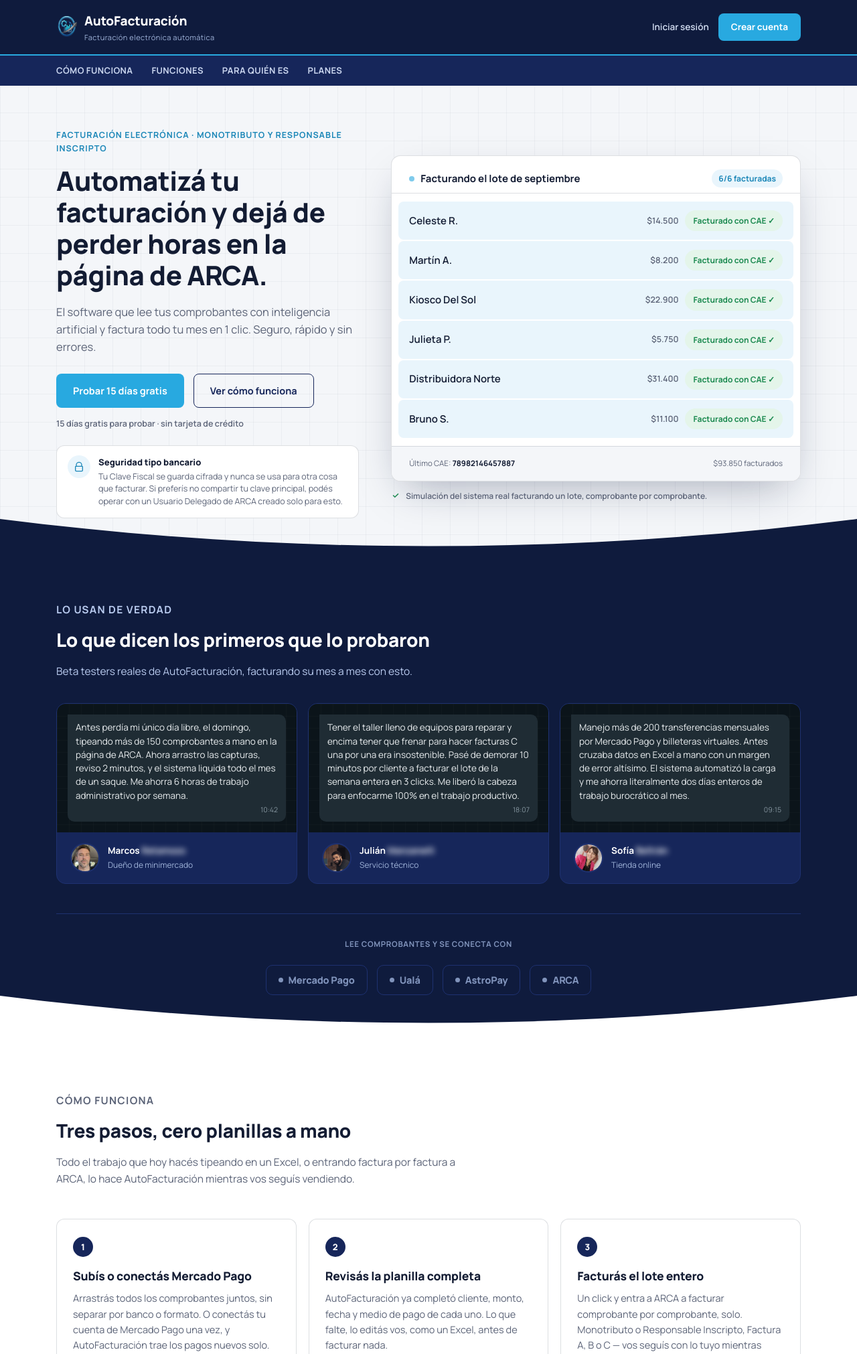
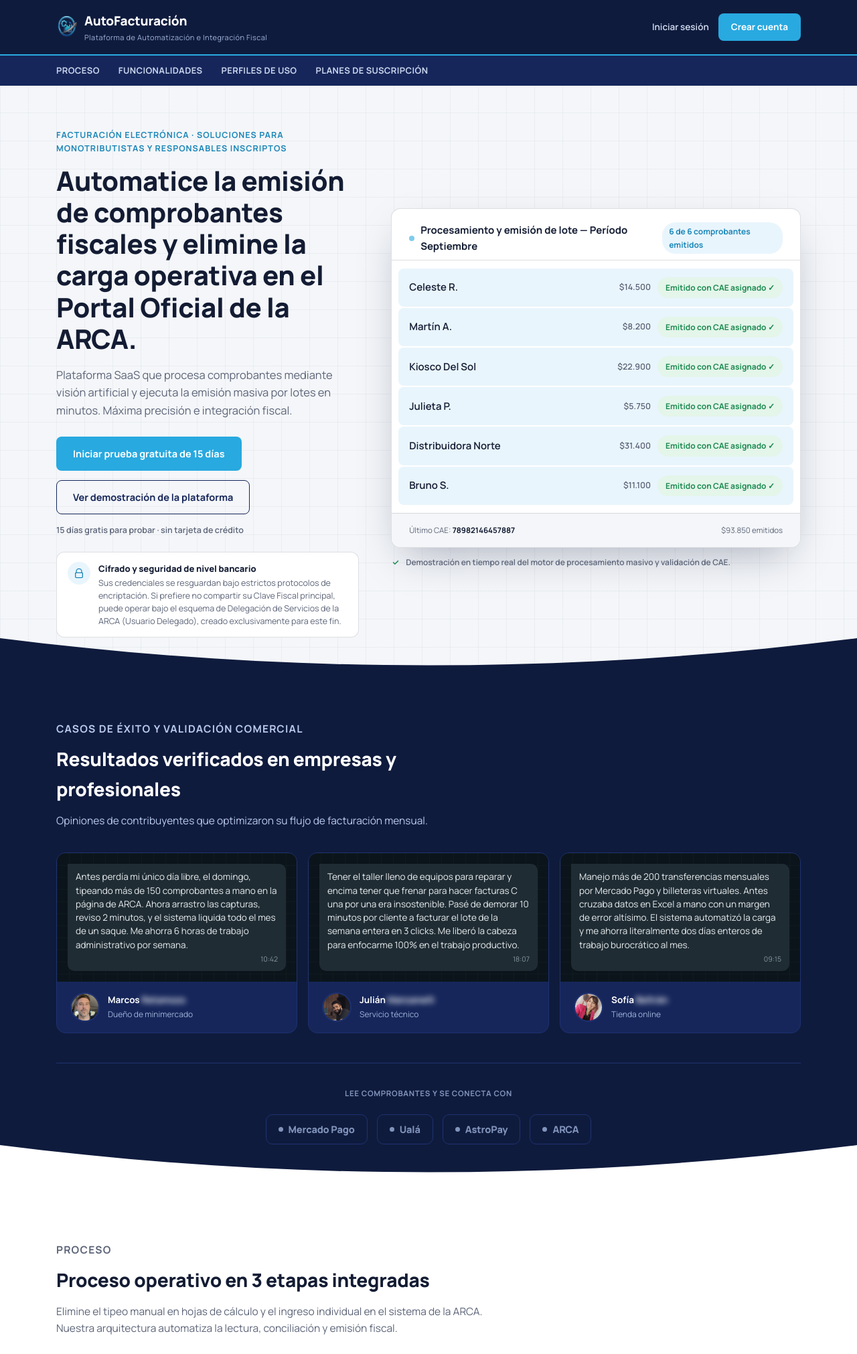
Before and after one commit to ortolanimichael-collab/facturea, a Flask app: page / in a window 1280 px wide. Shown: the top 2022 px of the page at 67% size. Run offline with Flask 3, Linux system fonts and the light colour scheme; data that the repository does not hold is empty.

Commit message:
Add files via upload

```diff
--- a/templates/index.html
+++ b/templates/index.html
@@ -3,8 +3,8 @@
 <head>
 <meta charset="UTF-8">
 <meta name="viewport" content="width=device-width, initial-scale=1.0">
-<title>AutoFacturación — Facturá cientos de comprobantes de un solo saque</title>
-<meta name="description" content="AutoFacturación lee tus comprobantes de Mercado Pago, transferencias y bancos, y factura todos juntos ante ARCA. Para monotributistas y responsables inscriptos.">
+<title>AutoFacturación — Facturación masiva y procesamiento automatizado de comprobantes</title>
+<meta name="description" content="AutoFacturación lee tus comprobantes de Mercado Pago, transferencias y bancos, y ejecuta la emisión masiva de comprobantes electrónicos ante la plataforma web de la ARCA. Para monotributistas y responsables inscriptos.">
 <link rel="preconnect" href="https://fonts.googleapis.com">
 <link rel="preconnect" href="https://fonts.gstatic.com" crossorigin>
 <link href="https://fonts.googleapis.com/css2?family=Manrope:wght@400;500;600;700;800&display=swap" rel="stylesheet">
@@ -516,7 +516,7 @@
         <img src="/static/img/logo-icon.png" class="logo-mark" alt="AutoFacturación">
         <div>
           <div class="logo-text">AutoFacturación</div>
-          <div class="logo-sub">Facturación electrónica automática</div>
+          <div class="logo-sub">Plataforma de Automatización e Integración Fiscal</div>
         </div>
       </a>
       <nav class="nav-auth">
@@ -527,10 +527,10 @@
   </div>
   <div class="bar-nav">
     <div class="wrap nav-links">
-      <a href="#como-funciona">Cómo funciona</a>
-      <a href="#funciones">Funciones</a>
-      <a href="#para-quien">Para quién es</a>
-      <a href="#planes">Planes</a>
+      <a href="#como-funciona">Proceso</a>
+      <a href="#funciones">Funcionalidades</a>
+      <a href="#para-quien">Perfiles de Uso</a>
+      <a href="#planes">Planes de Suscripción</a>
     </div>
   </div>
 </header>
@@ -539,12 +539,12 @@
   <section class="hero">
     <div class="wrap hero-grid">
       <div>
-        <p class="eyebrow">Facturación electrónica · Monotributo y Responsable Inscripto</p>
-        <h1>Automatizá tu facturación y dejá de perder horas en la página de ARCA.</h1>
-        <p class="lead">El software que lee tus comprobantes con inteligencia artificial y factura todo tu mes en 1 clic. Seguro, rápido y sin errores.</p>
+        <p class="eyebrow">Facturación Electrónica · Soluciones para Monotributistas y Responsables Inscriptos</p>
+        <h1>Automatice la emisión de comprobantes fiscales y elimine la carga operativa en el Portal Oficial de la ARCA.</h1>
+        <p class="lead">Plataforma SaaS que procesa comprobantes mediante visión artificial y ejecuta la emisión masiva por lotes en minutos. Máxima precisión e integración fiscal.</p>
         <div class="hero-cta">
-          <a href="/registro" class="btn btn-primary">Probar 15 días gratis</a>
-          <a href="#como-funciona" class="btn btn-ghost">Ver cómo funciona</a>
+          <a href="/registro" class="btn btn-primary">Iniciar prueba gratuita de 15 días</a>
+          <a href="#como-funciona" class="btn btn-ghost">Ver demostración de la plataforma</a>
         </div>
         <p class="hero-note">15 días gratis para probar · sin tarjeta de crédito</p>
         <div class="badge-seguridad">
@@ -552,8 +552,8 @@
             <svg width="16" height="16" viewBox="0 0 24 24" fill="none"><path d="M6 11V8a6 6 0 1112 0v3M5 11h14a1 1 0 011 1v8a2 2 0 01-2 2H6a2 2 0 01-2-2v-8a1 1 0 011-1z" stroke="currentColor" stroke-width="2" stroke-linecap="round" stroke-linejoin="round"/></svg>
           </div>
           <div>
-            <div class="badge-seguridad-titulo">Seguridad tipo bancario</div>
-            <div class="badge-seguridad-texto">Tu Clave Fiscal se guarda cifrada y nunca se usa para otra cosa que facturar. Si preferís no compartir tu clave principal, podés operar con un Usuario Delegado de ARCA creado solo para esto.</div>
+            <div class="badge-seguridad-titulo">Cifrado y seguridad de nivel bancario</div>
+            <div class="badge-seguridad-texto">Sus credenciales se resguardan bajo estrictos protocolos de encriptación. Si prefiere no compartir su Clave Fiscal principal, puede operar bajo el esquema de Delegación de Servicios de la ARCA (Usuario Delegado), creado exclusivamente para este fin.</div>
           </div>
         </div>
       </div>
@@ -563,9 +563,9 @@
           <div class="demo-head">
             <div class="demo-head-left">
               <span class="demo-live-dot" aria-hidden="true"></span>
-              <span class="demo-head-title">Facturando el lote de septiembre</span>
+              <span class="demo-head-title">Procesamiento y emisión de lote — Período Septiembre</span>
             </div>
-            <span class="demo-head-count" id="demoContador">0/6 facturadas</span>
+            <span class="demo-head-count" id="demoContador">0 de 6 comprobantes emitidos</span>
           </div>
           <div class="demo-lista" id="demoLista">
             <div class="demo-fila" data-monto="$14.500">
@@ -606,7 +606,7 @@
         </div>
         <p class="demo-nota">
           <svg width="14" height="14" viewBox="0 0 24 24" fill="none" aria-hidden="true"><path d="M6 12L10 16L18 8" stroke="#1C8A50" stroke-width="2.6" stroke-linecap="round" stroke-linejoin="round"/></svg>
-          Simulación del sistema real facturando un lote, comprobante por comprobante.
+          Demostración en tiempo real del motor de procesamiento masivo y validación de CAE.
         </p>
       </div>
     </div>
@@ -618,9 +618,9 @@
   <section class="testimonios">
     <div class="wrap">
       <div class="section-head">
-        <p class="eyebrow">Lo usan de verdad</p>
-        <h2>Lo que dicen los primeros que lo probaron</h2>
-        <p>Beta testers reales de AutoFacturación, facturando su mes a mes con esto.</p>
+        <p class="eyebrow">Casos de Éxito y Validación Comercial</p>
+        <h2>Resultados verificados en empresas y profesionales</h2>
+        <p>Opiniones de contribuyentes que optimizaron su flujo de facturación mensual.</p>
       </div>
       <div class="testi-grid">
         <div class="testi-card">
@@ -688,25 +688,25 @@
   <section id="como-funciona" class="alt">
     <div class="wrap">
       <div class="section-head">
-        <p class="eyebrow">Cómo funciona</p>
-        <h2>Tres pasos, cero planillas a mano</h2>
-        <p>Todo el trabajo que hoy hacés tipeando en un Excel, o entrando factura por factura a ARCA, lo hace AutoFacturación mientras vos seguís vendiendo.</p>
+        <p class="eyebrow">Proceso</p>
+        <h2>Proceso operativo en 3 etapas integradas</h2>
+        <p>Elimine el tipeo manual en hojas de cálculo y el ingreso individual en el sistema de la ARCA. Nuestra arquitectura automatiza la lectura, conciliación y emisión fiscal.</p>
       </div>
       <div class="steps">
         <div class="step">
           <div class="step-num">1</div>
-          <h3>Subís o conectás Mercado Pago</h3>
-          <p>Arrastrás todos los comprobantes juntos, sin separar por banco o formato. O conectás tu cuenta de Mercado Pago una vez, y AutoFacturación trae los pagos nuevos solo.</p>
+          <h3>Carga masiva o sincronización de API</h3>
+          <p>Cargue archivos en lote sin importar su origen, o integre directamente las API de sus billeteras virtuales y entidades financieras.</p>
         </div>
         <div class="step">
           <div class="step-num">2</div>
-          <h3>Revisás la planilla completa</h3>
-          <p>AutoFacturación ya completó cliente, monto, fecha y medio de pago de cada uno. Lo que falte, lo editás vos, como un Excel, antes de facturar nada.</p>
+          <h3>Conciliación y auditoría de datos</h3>
+          <p>El motor OCR extrae automáticamente montos, fechas e identificadores. Acceda a una grilla de control para auditar y ajustar los registros previo a la emisión.</p>
         </div>
         <div class="step">
           <div class="step-num">3</div>
-          <h3>Facturás el lote entero</h3>
-          <p>Un click y entra a ARCA a facturar comprobante por comprobante, solo. Monotributo o Responsable Inscripto, Factura A, B o C — vos seguís con lo tuyo mientras tanto.</p>
+          <h3>Emisión masiva e integración fiscal</h3>
+          <p>En un solo comando, el sistema procesa la nómina directamente contra los servidores de la ARCA, emitiendo comprobantes (Factura A, B o C) con CAE individualizado.</p>
         </div>
       </div>
     </div>
@@ -715,8 +715,8 @@
   <section id="calculadora">
     <div class="wrap">
       <div class="section-head">
-        <p class="eyebrow">Calculá tu ahorro</p>
-        <h2>¿Cuánto tiempo estás perdiendo facturando a mano?</h2>
+        <p class="eyebrow">Estimación de Eficiencia Operativa</p>
+        <h2>¿Cuál es el costo operativo de su proceso de facturación manual?</h2>
         <p>Movés los controles con tus números reales y mirá la cuenta.</p>
       </div>
       <div class="roi-calc">
@@ -727,19 +727,19 @@
             <div class="roi-valor"><span id="roiCantidadValor">100</span> comprobantes por mes</div>
           </div>
           <div class="roi-control">
-            <label for="roiMinutos">¿Cuánto tarda cada uno, tipeado a mano? (minutos)</label>
+            <label for="roiMinutos">Tiempo promedio de procesamiento manual por comprobante (minutos)</label>
             <input type="range" id="roiMinutos" min="1" max="15" step="1" value="5">
             <div class="roi-valor"><span id="roiMinutosValor">5</span> minutos por comprobante</div>
           </div>
         </div>
         <div class="roi-resultado">
-          <p class="roi-resultado-label">Hoy estás perdiendo</p>
+          <p class="roi-resultado-label">Carga operativa actual</p>
           <p class="roi-resultado-horas"><span id="roiHoras">8,3</span> horas al mes</p>
-          <p class="roi-resultado-sub">tipeando facturas a mano en la página de ARCA</p>
+          <p class="roi-resultado-sub">dedicadas a la transcripción manual en el Portal Web de la ARCA</p>
           <div class="roi-divider"></div>
           <p class="roi-resultado-label">Con AutoFacturación</p>
-          <p class="roi-resultado-autofact">≈ 3 minutos</p>
-          <p class="roi-resultado-sub">subís el lote entero y listo</p>
+          <p class="roi-resultado-autofact">~3 minutos</p>
+          <p class="roi-resultado-sub">mediante ejecución batch automatizada</p>
           <a href="/registro" class="btn btn-primary" style="margin-top:18px;width:100%;justify-content:center;">Recuperar ese tiempo gratis</a>
         </div>
       </div>
@@ -750,13 +750,13 @@
     <div class="wrap">
       <div class="section-head">
         <p class="eyebrow">Probalo ahora, sin crear cuenta</p>
-        <h2>Así se traduce un comprobante real en datos listos para facturar</h2>
+        <h2>Conversión de documentos no estructurados en registros fiscales listos para emisión</h2>
         <p>Mirá el ejemplo de abajo, y después probá con un comprobante tuyo — es gratis y podés ver el resultado antes de registrarte.</p>
       </div>
 
       <div class="comparativa">
         <div>
-          <p class="comparativa-label">Una foto como cualquier otra</p>
+          <p class="comparativa-label">Documento no estructurado (Imagen / PDF)</p>
           <div class="mock-recibo-sucio" aria-hidden="true">
             <div class="msucio-linea ancho-70 borroso"></div>
             <div class="msucio-linea ancho-40 borroso"></div>
@@ -775,7 +775,7 @@
         </div>
 
         <div>
-          <p class="comparativa-label">Datos listos para facturar</p>
+          <p class="comparativa-label">Estructura de datos procesada y validada</p>
           <table class="mock-tabla-limpia" id="tablaComparativa" aria-hidden="true">
             <tbody>
               <tr><td>Monto</td><td class="valor">$14.500,00</td></tr>
@@ -794,8 +794,8 @@
             <path d="M12 4V16M12 4L7 9M12 4L17 9" stroke="#28A9E0" stroke-width="2" stroke-linecap="round" stroke-linejoin="round"/>
             <path d="M4 16V18C4 19.1 4.9 20 6 20H18C19.1 20 20 19.1 20 18V16" stroke="#28A9E0" stroke-width="2" stroke-linecap="round" stroke-linejoin="round"/>
           </svg>
-          <p class="demo-upload-titulo">Arrastrá tu propio comprobante acá</p>
-          <p class="demo-upload-sub">o <span class="demo-upload-link">elegí un archivo</span> — JPG, PNG o PDF, hasta 8 MB</p>
+          <p class="demo-upload-titulo">Arrastre o seleccione un comprobante para su análisis</p>
+          <p class="demo-upload-sub">Soporta formatos JPG, PNG y PDF (hasta 8 MB)</p>
         </div>
 
         <div class="demo-upload-cargando" id="demoCargando" style="display:none;">
@@ -805,7 +805,7 @@
 
         <div class="demo-upload-resultado" id="demoResultado" style="display:none;">
           <div class="demo-upload-resultado-cabecera">
-            <p class="demo-upload-resultado-titulo">✓ Esto es lo que encontramos</p>
+            <p class="demo-upload-resultado-titulo">✓ Datos extraídos por el motor de visión artificial</p>
             <button type="button" class="btn-mini-ghost" id="btnOtroComprobante">Subir otro comprobante</button>
           </div>
           <table class="mock-tabla-limpia">
@@ -833,15 +833,15 @@
   <section id="funciones">
     <div class="wrap">
       <div class="section-head">
-        <p class="eyebrow">Funciones</p>
-        <h2>Todo lo que hace por vos</h2>
+        <p class="eyebrow">Funcionalidades</p>
+        <h2>Funcionalidades diseñadas para la automatización fiscal</h2>
         <p>No es solo leer una imagen — es todo el recorrido, del comprobante a la factura con CAE.</p>
       </div>
       <div class="features">
         <div class="feature">
           <div class="feature-icon">OCR</div>
-          <h3>Lee cualquier comprobante</h3>
-          <p>Mercado Pago, Ualá, AstroPay, Brubank y transferencias bancarias — entrenado con comprobantes reales, no una plantilla genérica.</p>
+          <h3>Motor de Reconocimiento Óptico (OCR Fiscal)</h3>
+          <p>Procesa comprobantes de Mercado Pago, Ualá, AstroPay, Brubank y transferencias bancarias mediante algoritmos avanzados de extracción de datos.</p>
         </div>
         <div class="feature">
           <div class="feature-icon">MP</div>
@@ -850,8 +850,8 @@
         </div>
         <div class="feature">
           <div class="feature-icon">A·B</div>
-          <h3>Monotributo y Responsable Inscripto</h3>
-          <p>Factura C para Monotributo, Factura A y B con IVA discriminado por alícuota para Responsable Inscripto.</p>
+          <h3>Soporte Multi-régimen Fiscal</h3>
+          <p>Emisión de Facturas C para Monotributistas. Facturas A y B con discriminación automática de alícuotas de IVA para Responsables Inscriptos — actualmente en etapa final de validación, con revisión manual sin cargo adicional.</p>
         </div>
         <div class="feature">
           <div class="feature-icon">✓</div>
@@ -860,8 +860,8 @@
         </div>
         <div class="feature">
           <div class="feature-icon">📱</div>
-          <h3>Anda bien desde el celular</h3>
-          <p>Revisás el comprobante entero en pantalla mientras cargás los datos, sin tener que entrar desde una compu.</p>
+          <h3>Interfaz Mobile Responsive</h3>
+          <p>Audite, edite y autorice lotes de facturación desde cualquier dispositivo móvil con total fluidez.</p>
         </div>
         <div class="feature">
           <div class="feature-icon">🔒</div>
@@ -875,8 +875,8 @@
   <section id="para-quien" class="alt">
     <div class="wrap">
       <div class="section-head">
-        <p class="eyebrow">Para quién es</p>
-        <h2>Pensado para quien cobra seguido y no quiere facturar a mano</h2>
+        <p class="eyebrow">Perfiles de Uso</p>
+        <h2>Diseñado para empresas, comercios y profesionales con alto volumen de facturación</h2>
       </div>
       <div class="for-grid">
         <div class="for-card yes">
@@ -1019,11 +1019,11 @@
       </div>
       <div class="faq">
         <div class="faq-item">
-          <h3>¿Qué pasa si ARCA se cae?</h3>
-          <p>Si los servidores de ARCA no responden en el momento de facturar un comprobante, ese comprobante queda marcado con el error puntual (podés ver el detalle) y sigue disponible como pendiente — no se pierde ni se factura mal. Podés reintentarlo vos mismo con un click, o simplemente correr de nuevo "Facturar todo lo pendiente" más tarde, cuando ARCA vuelva a andar.</p>
+          <h3>¿Cómo gestiona la plataforma las interrupciones en los servicios de la ARCA?</h3>
+          <p>En caso de indisponibilidad temporal en los servidores de la ARCA, el comprobante se clasifica en estado pendiente con el detalle técnico del rechazo. El usuario puede reintentar la transmisión individual o ejecutar nuevamente la emisión masiva del lote una vez restablecido el servicio oficial.</p>
         </div>
         <div class="faq-item">
-          <h3>¿Cómo sé que no voy a facturar algo dos veces?</h3>
+          <h3>¿Qué mecanismos previenen la duplicación accidental de comprobantes?</h3>
           <p>El sistema reconoce el ID de transacción de cada comprobante (por ejemplo, el de un pago de Mercado Pago) y, si ya existe otro comprobante facturado con ese mismo ID, no te deja facturarlo de nuevo — te avisa el conflicto en vez de duplicar la factura.</p>
         </div>
       </div>
@@ -1108,7 +1108,7 @@ async function enviarWhatsapp(e){
 
 <script>
 /* ---------- Animación del hero: lista de comprobantes pasando de
-   "Pendiente" a "Facturado con CAE ✓" en secuencia, en loop. ---------- */
+   "Pendiente" a "Emitido con CAE asignado ✓" en secuencia, en loop. ---------- */
 (function(){
   const lista = document.getElementById('demoLista');
   if (!lista) return;
@@ -1139,9 +1139,9 @@ async function enviarWhatsapp(e){
       estado.textContent = 'Pendiente';
       estado.className = 'demo-fila-estado pendiente';
     });
-    contador.textContent = `0/${total} facturadas`;
+    contador.textContent = `0 de ${total} comprobantes emitidos`;
     caeEl.textContent = '—';
-    totalEl.textContent = '$0 facturados';
+    totalEl.textContent = '$0 emitidos';
   }
 
   let timeoutId = null;
@@ -1159,18 +1159,18 @@ async function enviarWhatsapp(e){
       const fila = filas[i];
       const estado = fila.querySelector('.demo-fila-estado');
 
-      estado.textContent = 'Procesando...';
+      estado.textContent = 'Emitiendo...';
       estado.className = 'demo-fila-estado procesando';
 
       timeoutId = setTimeout(() => {
-        estado.textContent = 'Facturado con CAE ✓';
+        estado.textContent = 'Emitido con CAE asignado ✓';
         estado.className = 'demo-fila-estado facturado';
         fila.classList.add('recien-facturado');
 
         acumulado += parseMonto(fila.dataset.monto);
-        contador.textContent = `${i + 1}/${total} facturadas`;
+        contador.textContent = `${i + 1} de ${total} comprobantes emitidos`;
         caeEl.textContent = caeFalso();
-        totalEl.textContent = formatoMonto(acumulado) + ' facturados';
+        totalEl.textContent = formatoMonto(acumulado) + ' emitidos';
 
         i++;
         timeoutId = setTimeout(paso, 480);
@@ -1186,13 +1186,13 @@ async function enviarWhatsapp(e){
     let acumulado = 0;
     filas.forEach(f => {
       const estado = f.querySelector('.demo-fila-estado');
-      estado.textContent = 'Facturado con CAE ✓';
+      estado.textContent = 'Emitido con CAE asignado ✓';
       estado.className = 'demo-fila-estado facturado';
       acumulado += parseMonto(f.dataset.monto);
     });
-    contador.textContent = `${total}/${total} facturadas`;
+    contador.textContent = `${total} de ${total} comprobantes emitidos`;
     caeEl.textContent = caeFalso();
-    totalEl.textContent = formatoMonto(acumulado) + ' facturados';
+    totalEl.textContent = formatoMonto(acumulado) + ' emitidos';
   } else {
     correrCiclo();
   }
```
